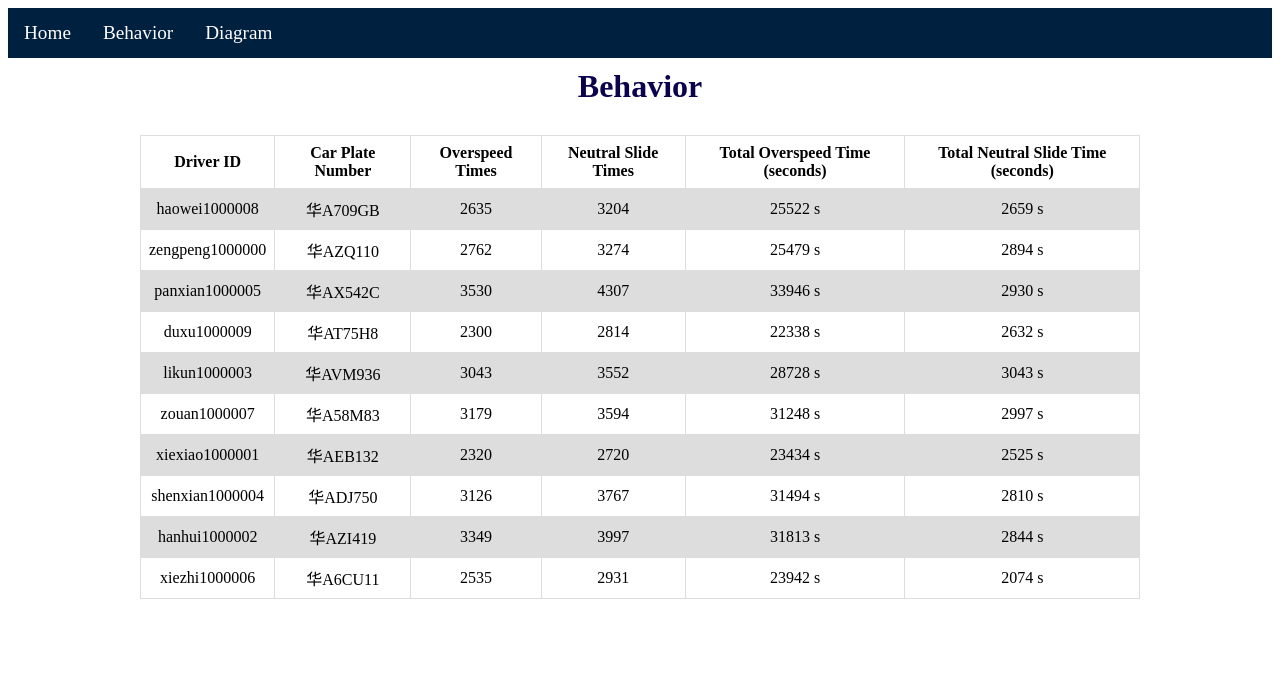
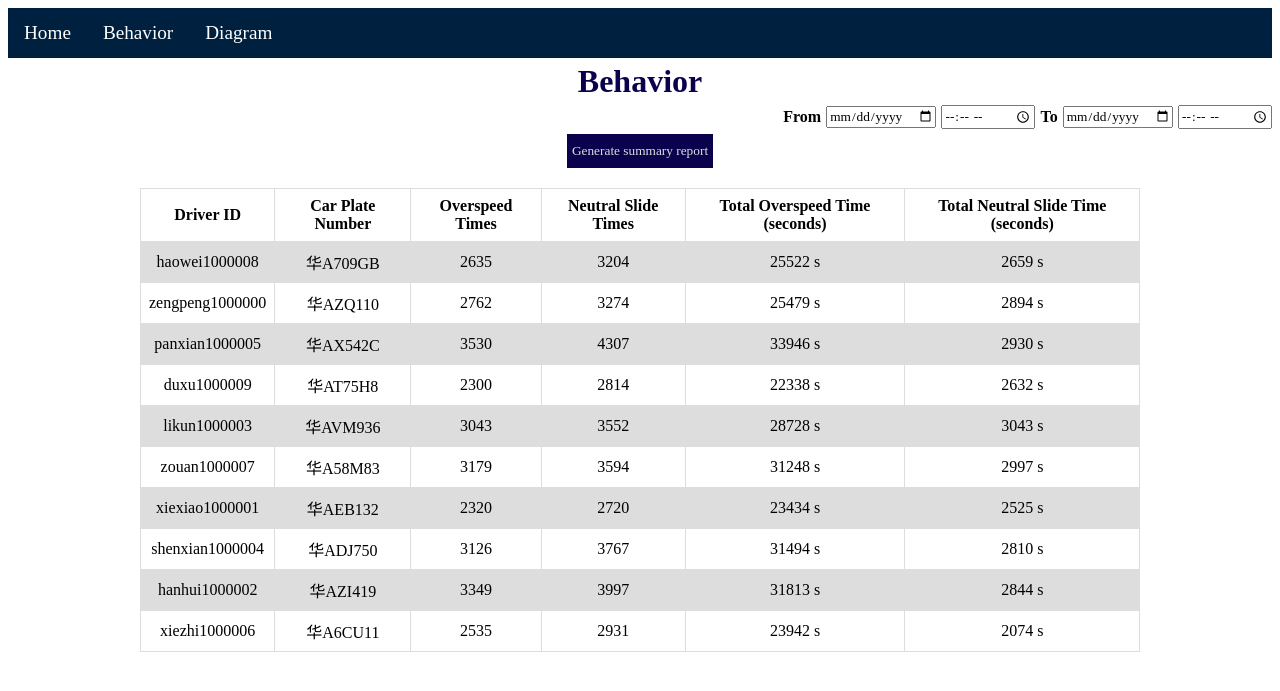
Before and after one commit to melody777k/COMP4442_Project, a Flask app: page /behavior in a window 1280 px wide. Shown: the top 691 px of the page. Run offline with Flask 3, Linux system fonts and the light colour scheme.

Commit message:
front-end & css fixed

```diff
--- a/website/static/css/base.css
+++ b/website/static/css/base.css
@@ -1,9 +1,18 @@
-.navbar {
-  list-style-type: none;
-  margin: 0;
-  padding: 0;
-  overflow: hidden;
-  background-color: #002040;
+* {
+  font-family: 'Times New Roman', Times, serif;
+}
+
+.btn {
+  color: #dddddd;
+  background-color: #0a024d;
+  border: 1px #0a024d solid;
+  padding: 8px 4px;
+}
+
+.center {
+  margin: 5px auto;
+  text-align: center;
+  color: #0a024d;
 }
 
 li {
@@ -19,18 +28,35 @@ li {
   font-size: larger;
 }
 
-.link:hover:not(.active) {
-  background-color: #111;
+.navbar {
+  list-style-type: none;
+  margin: 0;
+  padding: 0;
+  overflow: hidden;
+  background-color: #002040;
 }
 
-.active {
-  background-color: #04AA6D;
+.select {
+  display: flex;
+  justify-content: end;
+  column-gap: 5px;
+  align-items: center;
 }
+
+span {
+  font-weight: 600;
+}
+
 
 table {
   border-collapse: collapse;
   width: 90%;
   margin: 20px auto;
+}
+
+.table-sty {
+  overflow-x: auto;
+  margin: auto;
 }
 
 td,
@@ -44,13 +70,12 @@ tr:nth-child(even) {
   background-color: #dddddd;
 }
 
-.center {
-  margin: 10px;
-  text-align: center;
-  color: #0a024d;
+
+@media only screen and (max-width: 500px) {
+  .select {
+    display: grid;
+    justify-content: end;
+    column-gap: 5px;
+    align-items: center;
+  }
 }
-
-.behavior-table {
-  overflow-x: auto;
-  margin: auto;
-}
--- a/website/templates/base.html
+++ b/website/templates/base.html
@@ -24,18 +24,7 @@
 
 
   {% block javascript %}
-  <script>
-    for (var i = 0; i < navItems.length; i++) {
-      navItems[i].addEventListener('click', function () {
-        for (var j = 0; j < navItems.length; j++) {
-          navItems[j].classList.remove('active');
-        }
-        this.classList.add('active');
-      });
-    }
-    var navItems = document.getElementsByClassName('link');
-
-
+  <script type="text/javascript">
   </script>
   {% endblock %}
 </body>
--- a/website/templates/behavior.html
+++ b/website/templates/behavior.html
@@ -4,7 +4,17 @@
 
 <h1 class="center">Behavior</h1>
 
-<div class="behavior-table">
+<div class="table-sty">
+    <div class="select">
+        <span>From</span>
+        <input type="date" id="behavior-start-date" />
+        <input type="time" id="behavior-start-time" />
+        <span>To</span>
+        <input type="date" id="behavior-end-date" />
+        <input type="time" id="behavior-end-time" />
+    </div>
+    <div class="center"><button type="button" class="btn" onclick="generate()">Generate summary report</button></div>
+
     <table style="width: 1000px;">
         <tr>
             <th>Driver ID</th>
@@ -31,5 +41,24 @@
 {% endblock %}
 
 {% block javascript %}
-<script src="../static/index.js"></script>
+<script type="text/javascript">
+    function generate() {
+        var behaviorStartDate = document.getElementById("behavior-start-date");
+        var behaviorStartTime = document.getElementById("behavior-start-time");
+        var behaviorEndDate = document.getElementById("behavior-end-date");
+        var behaviorEndTime = document.getElementById("behavior-end-time");
+        fetch("/behavior", {
+            method: "POST",
+            body: JSON.stringify({
+                b_start_date: behaviorStartDate.value,
+                b_start_time: behaviorStartTime.value,
+                b_end_date: behaviorEndDate.value,
+                b_end_time: behaviorEndTime.value,
+            }),
+        }).then((_res) => {
+            console.log(_res)
+            // console.log(uName.value)
+        });
+    }
+</script>
 {% endblock %}
--- a/website/templates/home.html
+++ b/website/templates/home.html
@@ -6,7 +6,7 @@
 
 <h3 class="center">Hi, you can jump to these two pages</h3>
 
-<table>
+<table style="max-width: 800px;">
     <tr>
         <td><b>Behavior</b> <br /> display the driving behavior information during the given period</td>
         <td><a href="/behavior">Behavior</a></td>
@@ -17,7 +17,7 @@
     </tr>
 </table>
 {% block javascript %}
-<script>
+<script type="text/javascript">
 
 </script>
 {% endblock %}
```
Also changed, not shown: website/templates/diagram.html (+7 -3 lines), website/static/index.js (deleted).
